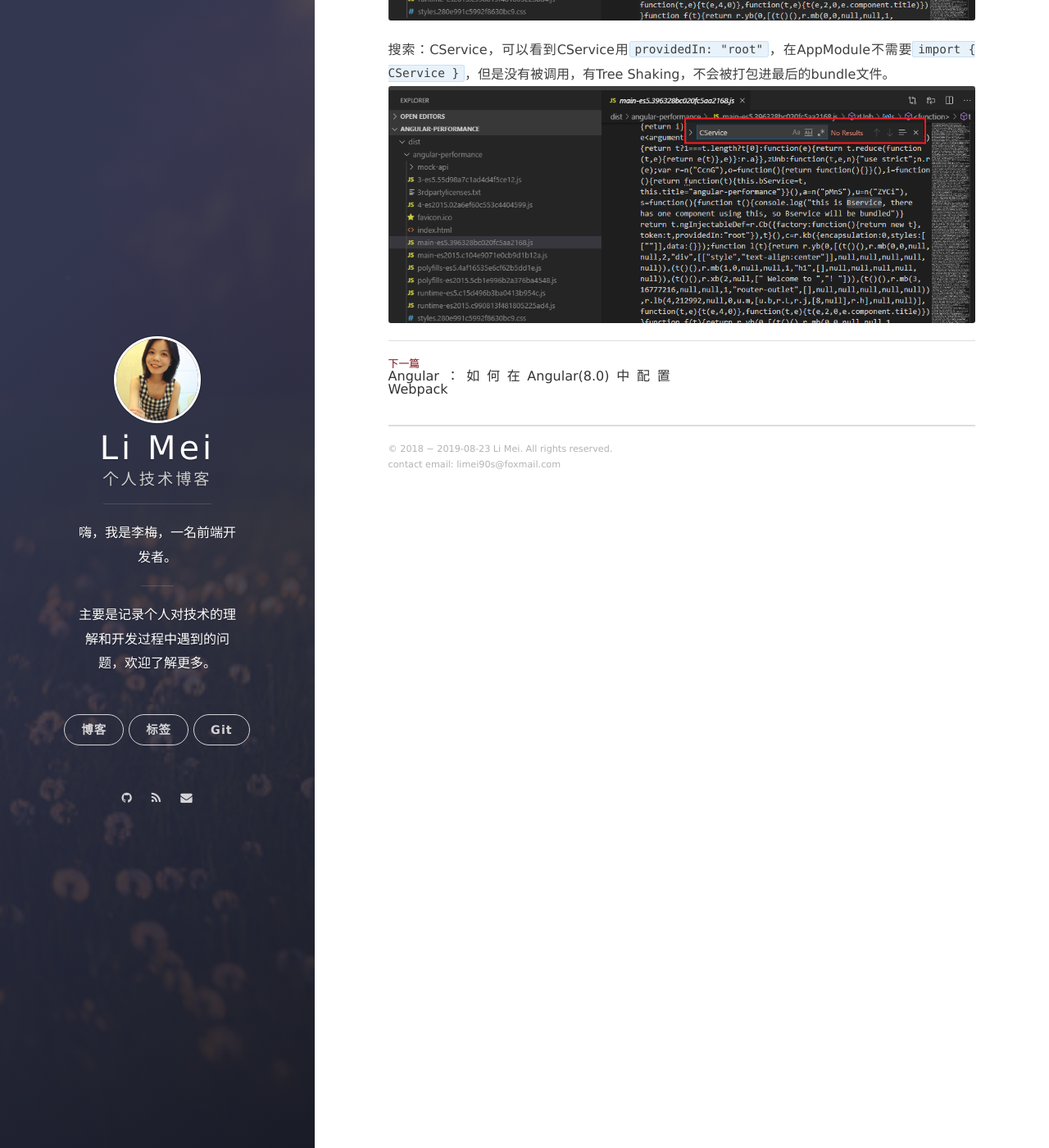
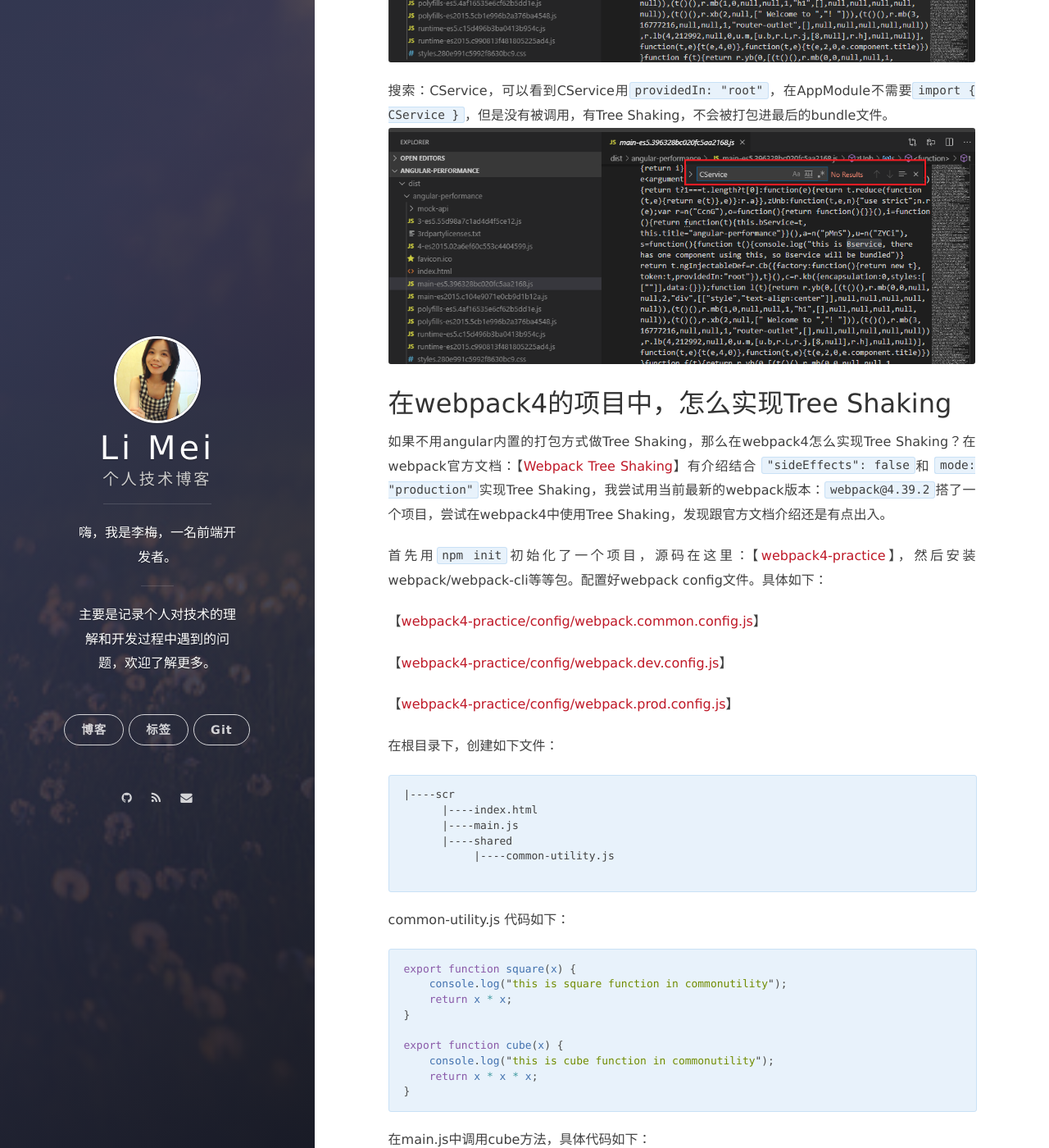
Before and after one commit to LiMeii/LiMeii.github.io, a Jekyll site: the page built from _posts/2019-08-20-angular-tree-shaking.md, in a window 1280 px wide and 1400 px high, scrolled down 5317 px. Shown: the whole window at 82% size. Built offline with Jekyll 4.4.1, drawn with Linux system fonts in a browser that asks for light colours; nearby versions of some CDN libraries; some of the changed text lies outside the part shown.

Commit message:
update anguar tree shaking post

````diff
--- a/_posts/2019-08-20-angular-tree-shaking.md
+++ b/_posts/2019-08-20-angular-tree-shaking.md
@@ -9,6 +9,8 @@
 - 什么是Tree Shaking，以及它对性能的影响。
 
 - 如何让angular(6.0+)的Service实现Tree Shaking。
+
+- 在webpack4的项目中，怎么实现Tree Shaking。
 
 
 在文章【[Angular：如何在Angular(8.0)中配置Webpack](https://limeii.github.io/2019/08/angular-customize-webpack/)】提到了Angular内置的编译打包方式会执行Tree Shaking，可以提高angular应用的性能。那我们先看下什么是Tree Shaking。
@@ -188,3 +190,85 @@
 
 搜索：CService，可以看到CService用```providedIn: "root"```，在AppModule不需要```import { CService }```，但是没有被调用，有Tree Shaking，不会被打包进最后的bundle文件。
 ![angular-tree-shaking](https://limeii.github.io/assets/images/posts/angular/angular-tree-shaking04.png){:height="100%" width="100%"}
+
+## 在webpack4的项目中，怎么实现Tree Shaking
+
+如果不用angular内置的打包方式做Tree Shaking，那么在webpack4怎么实现Tree Shaking？在webpack官方文档：【[Webpack Tree Shaking](https://webpack.js.org/guides/tree-shaking/)】有介绍结合 ```"sideEffects": false```和 ```mode: "production"```实现Tree Shaking，我尝试用当前最新的webpack版本：```webpack@4.39.2```搭了一个项目，尝试在webpack4中使用Tree Shaking，发现跟官方文档介绍还是有点出入。
+
+
+首先用```npm init```初始化了一个项目，源码在这里：【[webpack4-practice](https://github.com/LiMeii/webpack4-practice)】，然后安装webpack/webpack-cli等等包。配置好webpack config文件。具体如下：
+
+【[webpack4-practice/config/webpack.common.config.js](https://github.com/LiMeii/webpack4-practice/blob/master/config/webpack.common.config.js)】
+
+
+【[webpack4-practice/config/webpack.dev.config.js](https://github.com/LiMeii/webpack4-practice/blob/master/config/webpack.dev.config.js)】
+
+
+【[webpack4-practice/config/webpack.prod.config.js](https://github.com/LiMeii/webpack4-practice/blob/master/config/webpack.prod.config.js)】
+
+在根目录下，创建如下文件：
+
+```
+|----scr
+      |----index.html
+      |----main.js
+      |----shared
+           |----common-utility.js
+
+```
+
+common-utility.js 代码如下：
+
+```js
+export function square(x) {
+    console.log("this is square function in commonutility");
+    return x * x;
+}
+
+export function cube(x) {
+    console.log("this is cube function in commonutility");
+    return x * x * x;
+}
+```
+
+在main.js中调用cube方法，具体代码如下：
+
+```js
+import { cube } from "./shared/common-utility";
+
+console.log("the result for cube(5) is " + cube(5));
+```
+<blockquote>
+<p>
+此时并没有按官方文档介绍的那样在package.json文件中设置"sideEffects": false。只是对dev和prod的mode分别设置mode:"development"和mode:"production"。
+</p>
+</blockquote>
+
+运行```npm run build:dev```，在打包出来的bundle 文件：main.07bdac8643ee4eaf7a5d.js中可以看到```square```方法虽然没有调用，但还是被打包进来了，说明```mode:"development"```模式下不会Tree Shaking，
+
+
+运行```npm run build:prod```，在打包出来的bundle文件：main.a60a09c27b85b5bcc81f.js中只能看到```cube```方法被打包，说明```mode:"production"```模式下，webpack4默认做Tree Shaking。
+
+
+接着按官方文档的介绍，在package.json文件中设置sideEffects：
+
+```json
+"name": "webpack4-practice",
+"sideEffects": false
+```
+或者是：
+
+```json
+"name": "webpack4-practice",
+  "sideEffects": [
+    "./src/shared/common-utility.js"
+  ]
+```
+
+最后编译的结果跟上面不用sideEffects的效果一模一样，说明至少在```webpack@4.39.2```版本中，只要设置了```mode:"production"```模式就可以执行Tree Shaking，跟```sideEffects```没什么关系。
+
+<blockquote>
+<p>
+需要注意的是，Webpack内置的Tree Shaking值对ES6 module语法有用，对那些用Babel把ES6 modules编译成CommonJS modules不起作用。
+</p>
+</blockquote>
````
